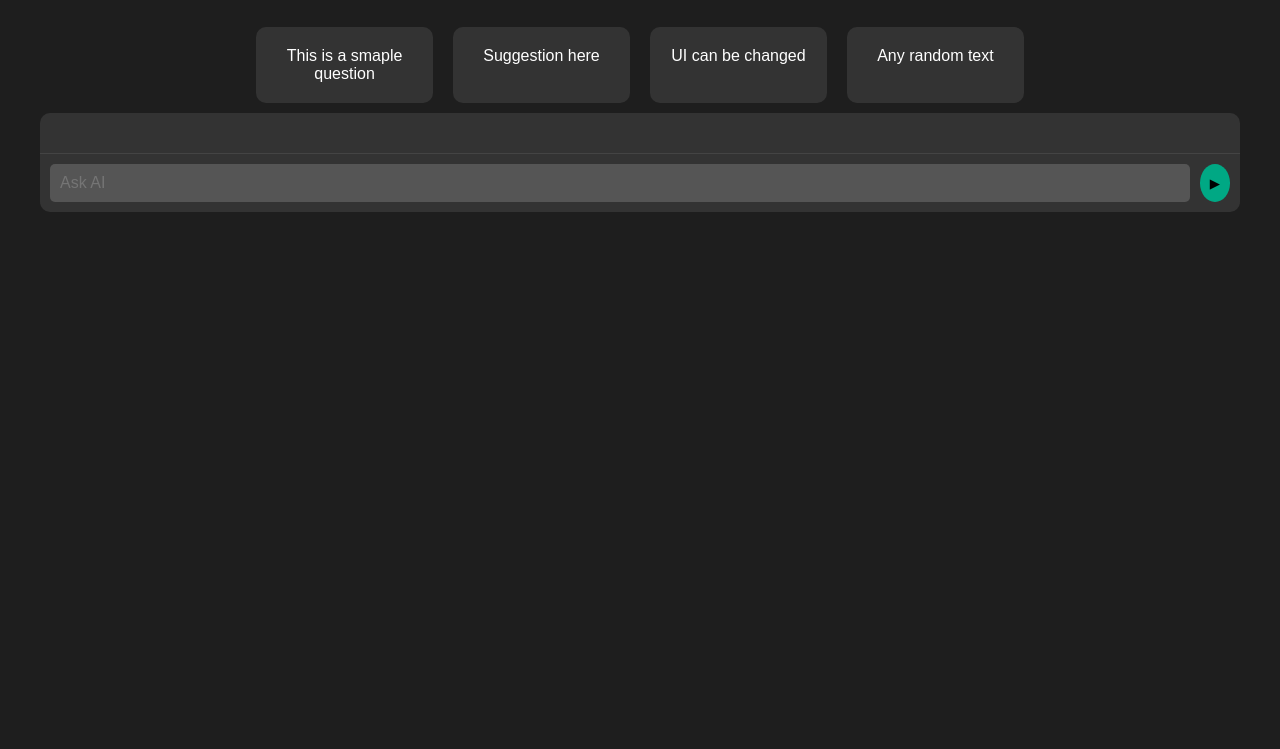
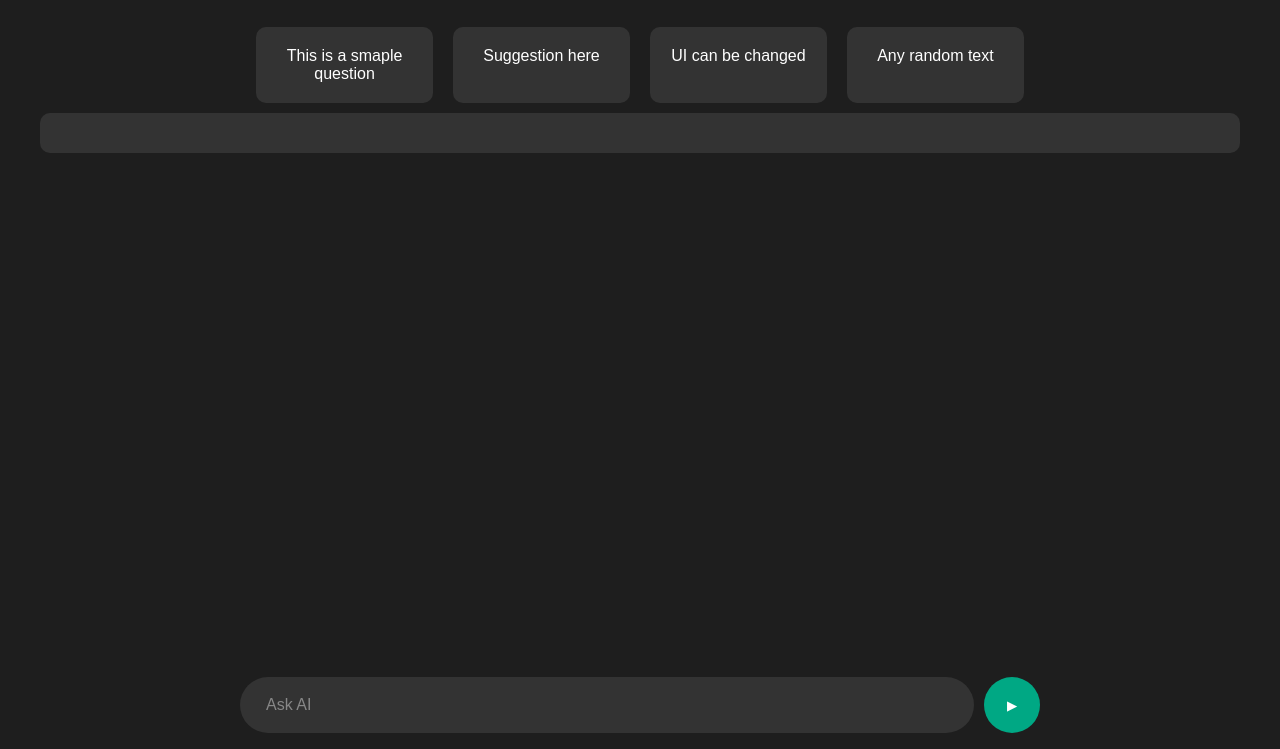
Before and after one commit to shubham16g/ai-chat-ui, a plain HTML site: page templates/index.html in a window 1280 px wide. Shown: the part 51-800 px from the top of the page. Drawn offline with Linux system fonts and the light colour scheme.

Commit message:
Input bar ui updated

```diff
--- a/static/scripts.js
+++ b/static/scripts.js
@@ -31,7 +31,7 @@ function showWelcomeCards() {
 async function sendQuery(queryText) {
     const messageContainer = document.getElementById('message-container');
     const queryInput = document.getElementById('query');
-    const sendButton = document.querySelector('.input-container button');
+    const sendButton = document.querySelector('#input-bar button');
 
     // Disable input and button
     queryInput.disabled = true;
--- a/static/styles.css
+++ b/static/styles.css
@@ -45,7 +45,8 @@ body {
 .welcome-cards.hidden {
     opacity: 0;
     visibility: hidden;
-    pointer-events: none; /* Optional: prevent interaction when hidden */
+    pointer-events: none;
+    /* Optional: prevent interaction when hidden */
 }
 
 .card {
@@ -137,6 +138,7 @@ tr:hover {
     0% {
         transform: rotate(0deg);
     }
+
     100% {
         transform: rotate(360deg);
     }
@@ -190,33 +192,54 @@ tr:hover {
     0%, 100% {
         transform: scaleY(1);
     }
+
     50% {
         transform: scaleY(2);
     }
 }
 
-.input-container {
+#input-bar {
+    position: fixed;
+    bottom: 0;
+    left: 0;
+    right: 0;
+    max-width: 800px;
+    margin: 16px auto;
     display: flex;
-    padding: 10px;
-    border-top: 1px solid #444444;
+    height: 56px;
 }
 
-.input-container input {
+#input-bar input {
     flex: 1;
-    padding: 10px;
+    padding: 10px 26px;
     border: none;
     border-radius: 5px;
     margin-right: 10px;
+    outline: none;
     font-size: 16px;
-    background-color: #555555;
+    background-color: transparent;
+    background-color: #333333;
+    border-radius: 60px;
     color: #ffffff;
+    transition: all 0.15s;
 }
 
-.input-container button {
+#input-bar input::placeholder {
+    color: #888888;
+}
+
+#input-bar input:focus {
+    background-color: #444444;
+}
+
+#input-bar button {
     background-color: #00a884;
     border: none;
     border-radius: 50%;
     padding: 10px;
+    width: 56px;
+    height: 56px;
+    color: #ffffff;
     cursor: pointer;
     transition: background-color 0.3s;
 }
--- a/templates/index.html
+++ b/templates/index.html
@@ -1,11 +1,13 @@
 <!DOCTYPE html>
 <html lang="en">
+
 <head>
     <meta charset="UTF-8">
     <meta name="viewport" content="width=device-width, initial-scale=1.0">
     <title>AI ChatBOT</title>
     <link rel="stylesheet" href="/static/styles.css">
 </head>
+
 <body>
     <div class="container">
         <div class="header">
@@ -14,23 +16,29 @@
                 <span>▼</span>
             </div>
         </div>
+        <!-- main content -->
         <div class="main-content">
+            <!-- cards -->
             <div class="welcome-cards">
                 <div class="card">This is a smaple question</div>
                 <div class="card">Suggestion here</div>
                 <div class="card">UI can be changed</div>
                 <div class="card">Any random text</div>
             </div>
+
             <div class="chat-box" id="chat-box">
                 <div class="message-container" id="message-container"></div>
-                <div class="input-container">
-                    <input type="text" id="query" placeholder="Ask AI">
-                    <button onclick="sendMessage()">&#9654;</button>
-                </div>
             </div>
         </div>
+    </div>
+
+    <!-- Input Bar -->
+    <div id="input-bar">
+        <input type="text" id="query" placeholder="Ask AI">
+        <button onclick="sendMessage()">&#9654;</button>
     </div>
     <script src="/static/socket.js"></script>
     <script src="/static/scripts.js"></script>
 </body>
+
 </html>
```
